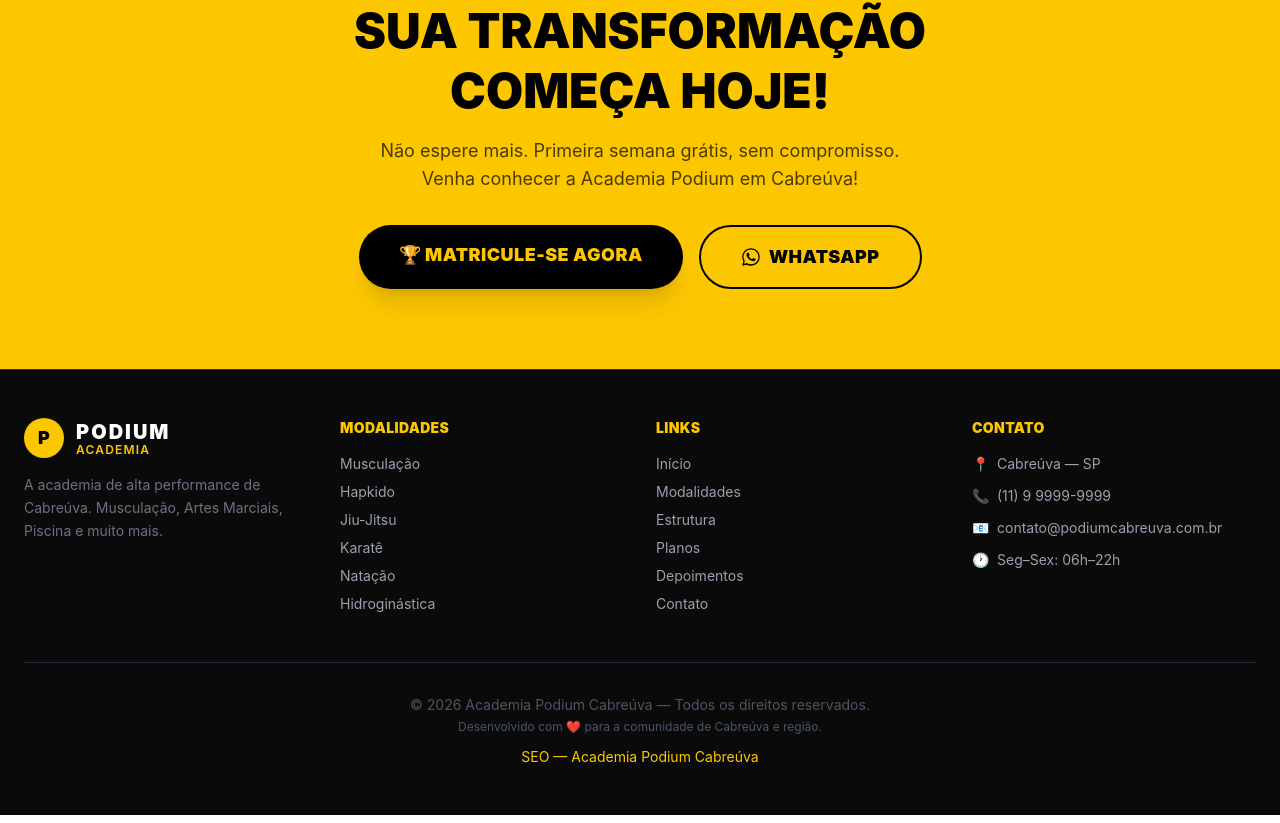
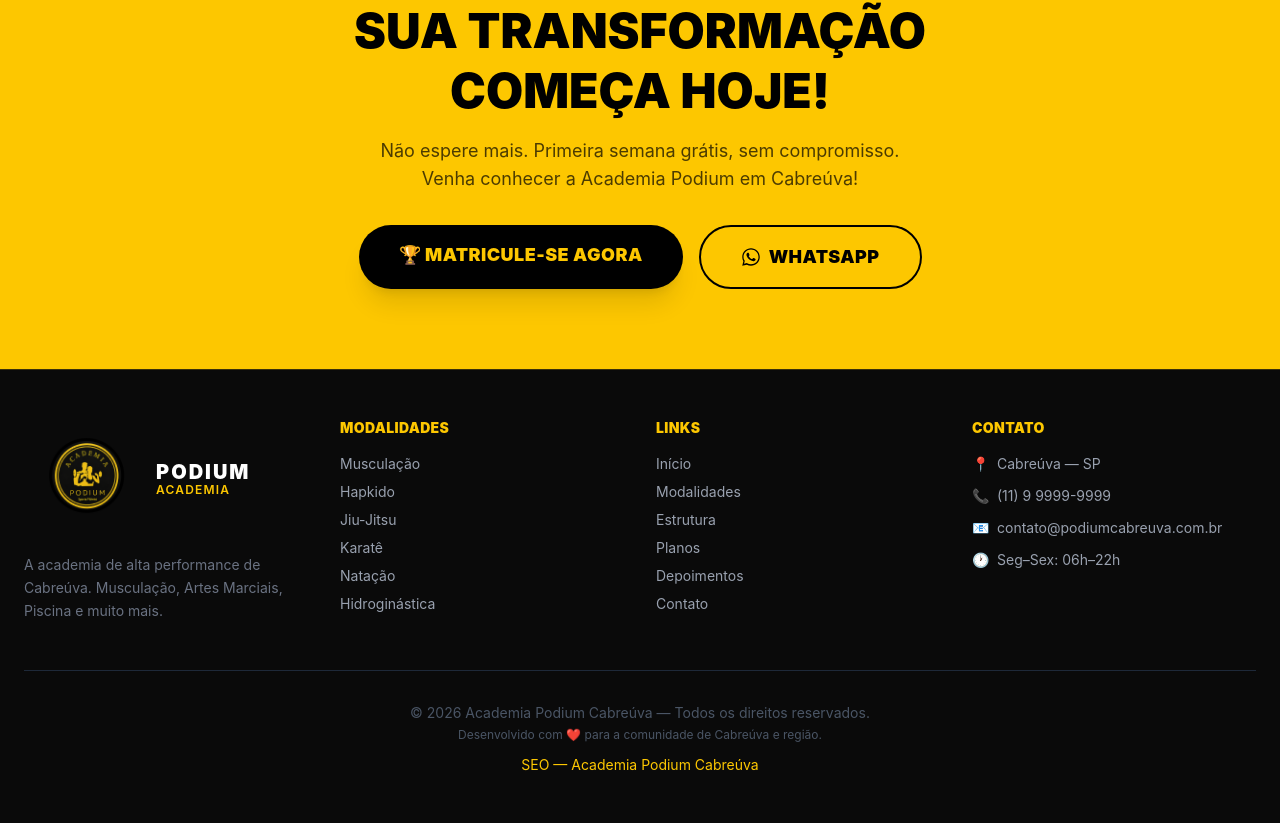
Before and after one commit to Defendi22/acpodium, a React (Vite) app: page / in a window 1280 px wide. Shown: the part 6124-6947 px from the top of the page. Built offline with nearby package versions, Linux system fonts and the light colour scheme.

Commit message:
all changes2

```diff
--- a/src/App.tsx
+++ b/src/App.tsx
@@ -844,9 +844,11 @@ function Footer() {
           {/* Brand */}
           <div>
             <div className="flex items-center gap-3 mb-4">
-              <div className="w-10 h-10 bg-yellow-400 rounded-full flex items-center justify-center">
-                <span className="text-black font-black text-lg">P</span>
-              </div>
+              <img
+                src="/images/logo .png"
+                alt="Logo Academia Podium"
+                className="w-30 h-30 object-contain"
+              />
               <div>
                 <span className="text-white font-black text-xl tracking-widest">PODIUM</span>
                 <p className="text-yellow-400 text-xs tracking-widest font-semibold -mt-1">ACADEMIA</p>
```
